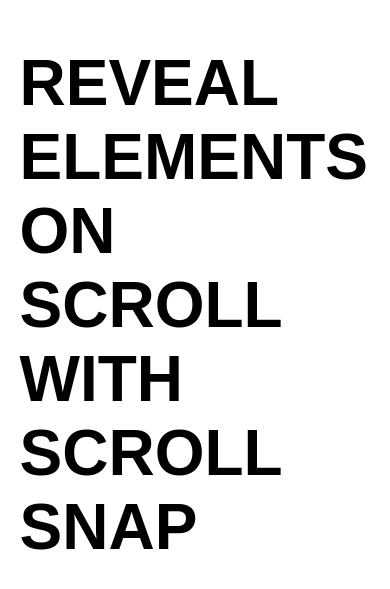
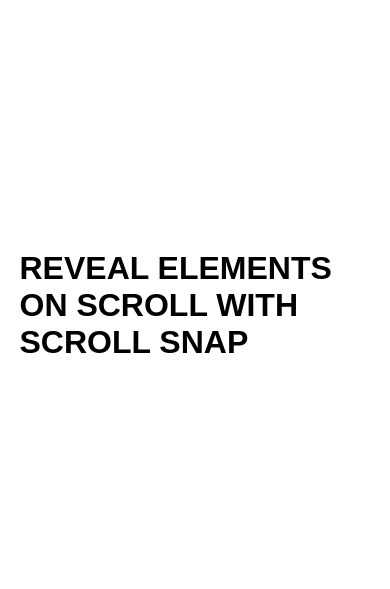
Before and after one commit to salvagedscrap/FullPageScrollEffect, a plain HTML site: page index.html in a window 390 px wide. Shown: the part 117-706 px from the top of the page. Drawn offline with Linux system fonts and the light colour scheme.

Commit message:
css updated

```diff
--- a/style.css
+++ b/style.css
@@ -1,3 +1,7 @@
+html{
+    font-size: 62.5%;
+}
+
 *{
     margin: 0;
     padding: 0;
@@ -73,8 +77,8 @@ section{
 
 
 
-@media screen and (max-width: 700) {
+@media screen and (max-width: 700px) {
     html{
-        font-size: 55%;
+        font-size: 50%;
     }
   }
```
